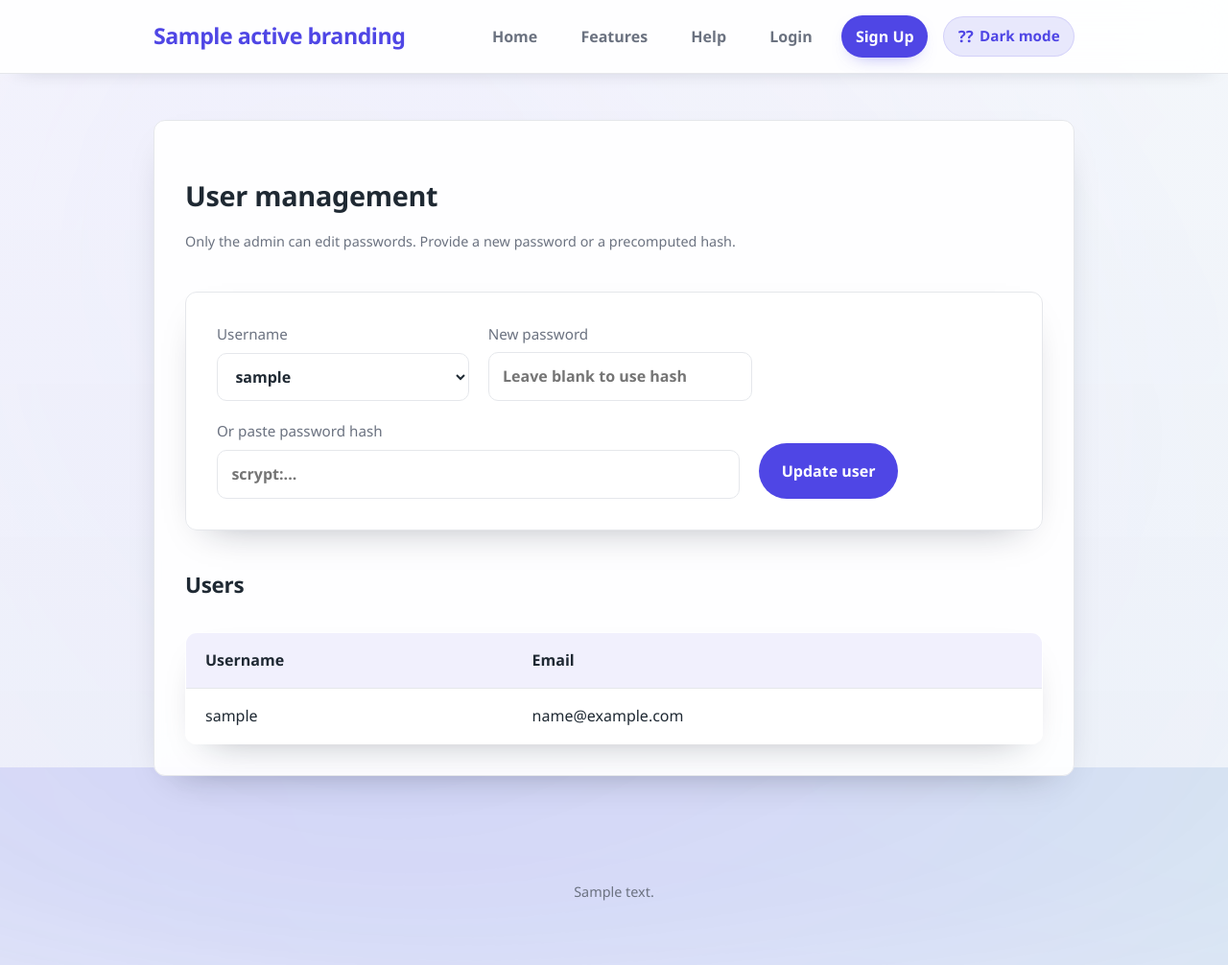
After one commit to ArliT1-F/Self-Hosting-Invoice-Generator, a Python web app: template templates/admin_users.html in a window 1280 px wide. The commit adds this page. Shown: the whole page at 96% size. Run offline with Jinja, Linux system fonts and the light colour scheme; the template is opened without the code that fills it: most values are stand-ins (such as "Sample title", 1, 10 or a date in 2020).

Commit message:
Add admin user management route and template
Co-authored-by: s9zqh6k6nr <s9zqh6k6nr@privaterelay.appleid.com>

```diff
--- /dev/null
+++ b/templates/admin_users.html
@@ -0,0 +1,49 @@
+{% extends 'base.html' %}
+{% block content %}
+<section class="card">
+    <h2>User management</h2>
+    <p class="form-help">Only the admin can edit passwords. Provide a new password or a precomputed hash.</p>
+
+    <form method="POST" class="form-grid section-block">
+        <label>
+            <span>Username</span>
+            <select name="username">
+                {% for user in users %}
+                <option value="{{ user.username }}">{{ user.username }}</option>
+                {% endfor %}
+            </select>
+        </label>
+        <label>
+            <span>New password</span>
+            <input type="password" name="raw_password" placeholder="Leave blank to use hash">
+        </label>
+        <label class="grid-span-2">
+            <span>Or paste password hash</span>
+            <input type="text" name="password_hash" placeholder="scrypt:...">
+        </label>
+        <div class="hero-actions">
+            <button type="submit">Update user</button>
+        </div>
+    </form>
+
+    <div class="section-block">
+        <h3>Users</h3>
+        <table>
+            <thead>
+                <tr>
+                    <th>Username</th>
+                    <th>Email</th>
+                </tr>
+            </thead>
+            <tbody>
+                {% for user in users %}
+                <tr>
+                    <td>{{ user.username }}</td>
+                    <td>{{ user.email }}</td>
+                </tr>
+                {% endfor %}
+            </tbody>
+        </table>
+    </div>
+</section>
+{% endblock %}
--- a/templates/base.html
+++ b/templates/base.html
@@ -54,6 +54,9 @@
                         <a href="{{ url_for('branding_settings') }}">Branding</a>
                         <a href="{{ url_for('activity_dashboard') }}">Activity</a>
                         <a href="{{ url_for('notification_settings') }}">Notifications</a>
+                        {% if current_user.username == 'admin' %}
+                        <a href="{{ url_for('manage_users') }}">Users</a>
+                        {% endif %}
                         <a href="{{ url_for('recurring_overview') }}">Recurring</a>
                         <a href="{{ url_for('reports') }}">Reports</a>
                         <a class="logout" href="{{ url_for('logout') }}">Logout</a>
```
Also changed, not shown: app.py (+32 -0 lines).
